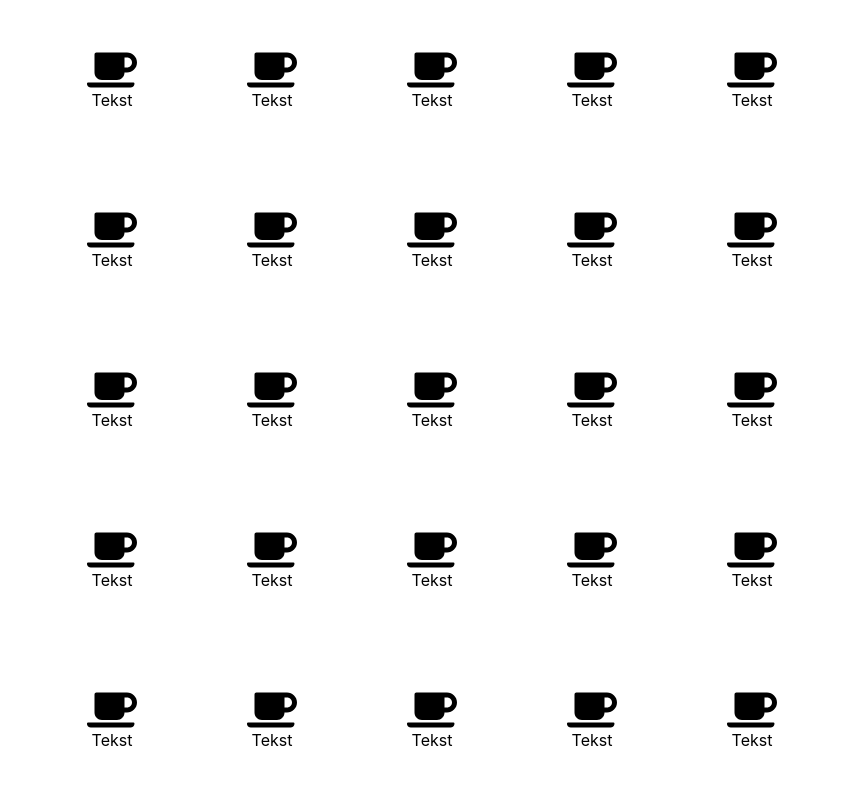
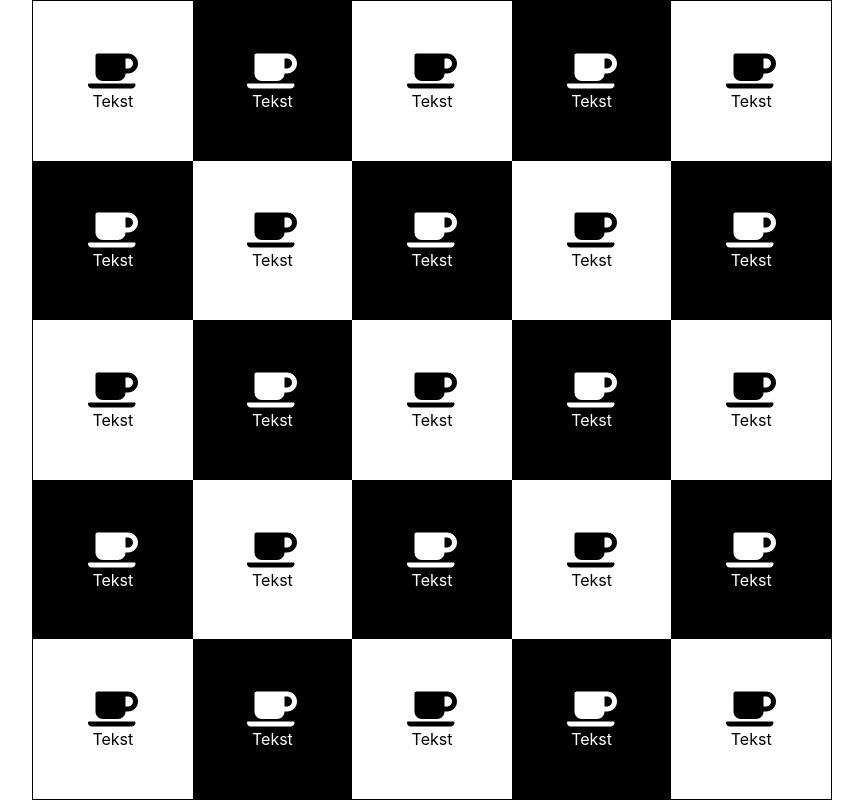
Before and after one commit to shurako/Szachownica, a React (Create React App) app: page / in a window 1280 px wide. Shown: the whole page, without its empty margins (208-1071 px from the left). Built offline with nearby package versions, Linux system fonts and the light colour scheme.

Commit message:
styling sqaure backgrounds

```diff
--- a/src/App.css
+++ b/src/App.css
@@ -16,6 +16,13 @@
   flex-wrap: wrap;
   justify-content: center;
   align-items: center;
+  border: 1px solid black;
+  margin: 5px;
+}
+
+.square:nth-of-type(even) {
+  background-color: black;
+  color: white;
 }
 
 @media (prefers-reduced-motion: no-preference) {
```
Also changed, not shown: src/App.js (+7 -5 lines).
